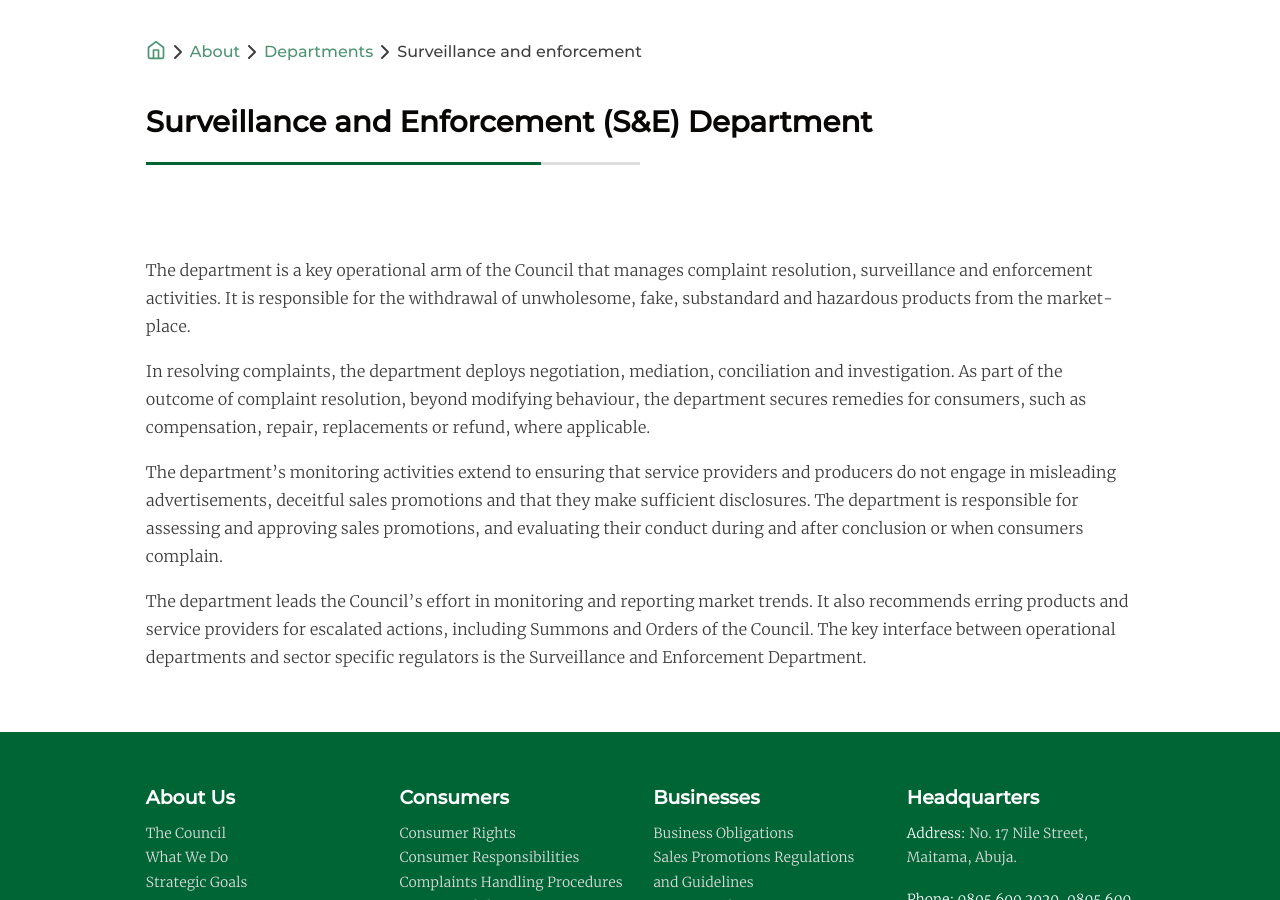
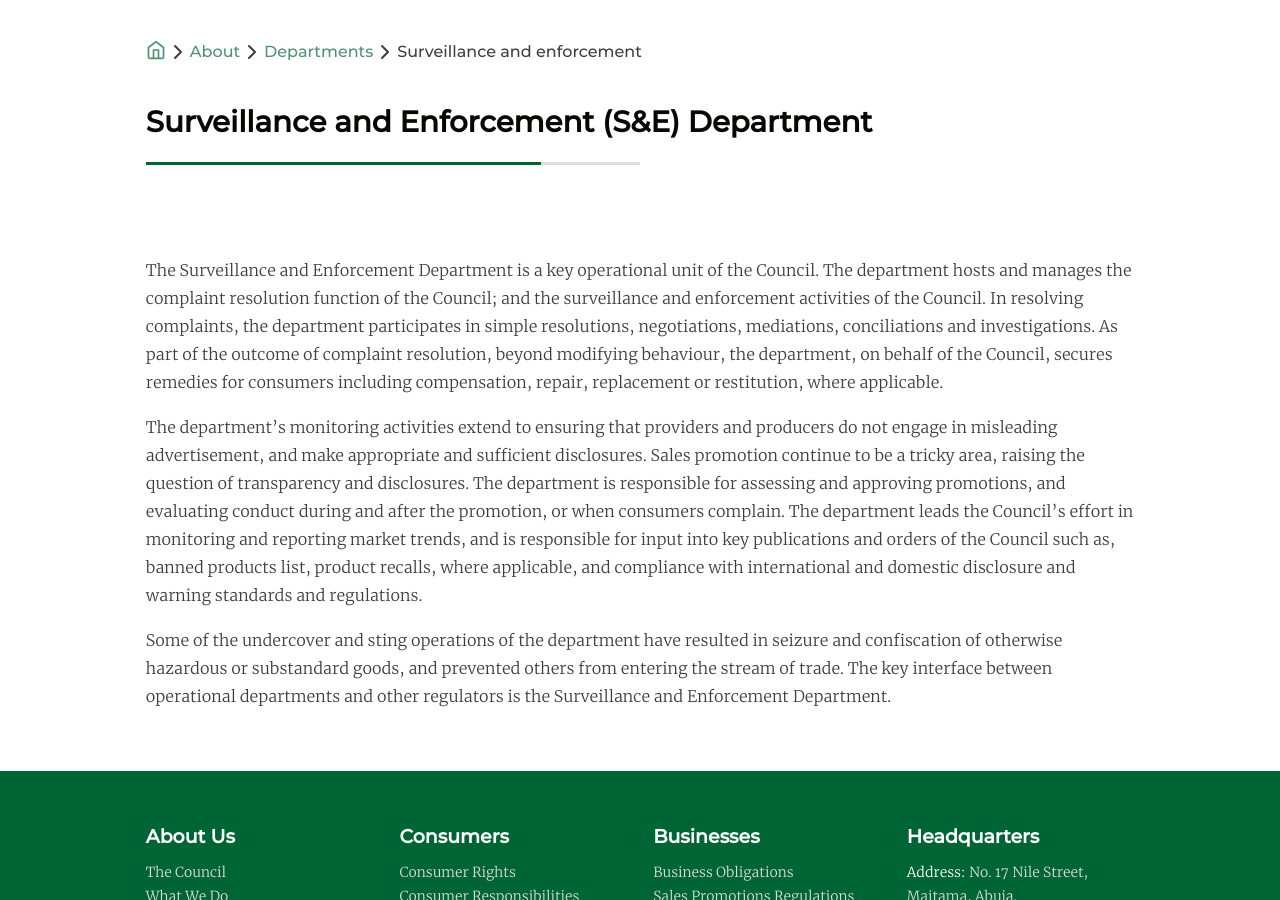
Before and after one commit to psybuglite/cpc-website, a Jekyll site: the page built from _departments/surveillance-and-enforcement.md, in a window 1280 px wide and 900 px high, scrolled down 212 px. Built offline with Jekyll 4.4.1, drawn with Linux system fonts in a browser that asks for light colours.

Commit message:
Updated Surveillance And Enforcement

```diff
--- a/_departments/surveillance-and-enforcement.md
+++ b/_departments/surveillance-and-enforcement.md
@@ -1,13 +1,26 @@
 ---
 title: Surveillance and Enforcement (S&E) Department
 permalink: "/about/departments/surveillance-and-enforcement/"
+main: "The Surveillance and Enforcement Department is a key operational unit of the
+  Council.  The department hosts and manages the complaint resolution function of
+  the Council; and the surveillance and enforcement activities of the Council.  In
+  resolving complaints, the department participates in simple resolutions, negotiations,
+  mediations, conciliations and investigations. As part of the outcome of complaint
+  resolution, beyond modifying behaviour, the department, on behalf of the Council,
+  secures remedies for consumers including compensation, repair, replacement or restitution,
+  where applicable.  \n\nThe department’s monitoring activities extend to ensuring
+  that providers and producers do not engage in misleading advertisement, and make
+  appropriate and sufficient disclosures.  Sales promotion continue to be a tricky
+  area, raising the question of transparency and disclosures.  The department is responsible
+  for assessing and approving promotions, and evaluating conduct during and after
+  the promotion, or when consumers complain. The department leads the Council’s effort
+  in monitoring and reporting market trends, and is responsible for input into key
+  publications and orders of the Council such as, banned products list, product recalls,
+  where applicable, and compliance with international and domestic disclosure and
+  warning standards and regulations.\n\nSome of the undercover and sting operations
+  of the department have resulted in seizure and confiscation of otherwise hazardous
+  or substandard goods, and prevented others from entering the stream of trade.   The
+  key interface between operational departments and other regulators is the Surveillance
+  and Enforcement Department.  \n"
 layout: page
-main: |-
-  The department is a key operational arm of the Council that manages complaint resolution, surveillance and enforcement activities. It is responsible for the withdrawal of unwholesome, fake, substandard and hazardous products from the market-place.
-
-  In resolving complaints, the department deploys negotiation, mediation, conciliation and investigation. As part of the outcome of complaint resolution, beyond modifying behaviour, the department secures remedies for consumers, such as compensation, repair, replacements or refund, where applicable.
-
-  The department’s monitoring activities extend to ensuring that service providers and producers do not engage in misleading advertisements, deceitful sales promotions and that they make sufficient disclosures. The department is responsible for assessing and approving sales promotions, and evaluating their conduct during and after conclusion or when consumers complain.
-
-  The department leads the Council’s effort in monitoring and reporting market trends. It also recommends erring products and service providers for escalated actions, including Summons and Orders of the Council. The key interface between operational departments and sector specific regulators is the Surveillance and Enforcement Department.
 ---
```
